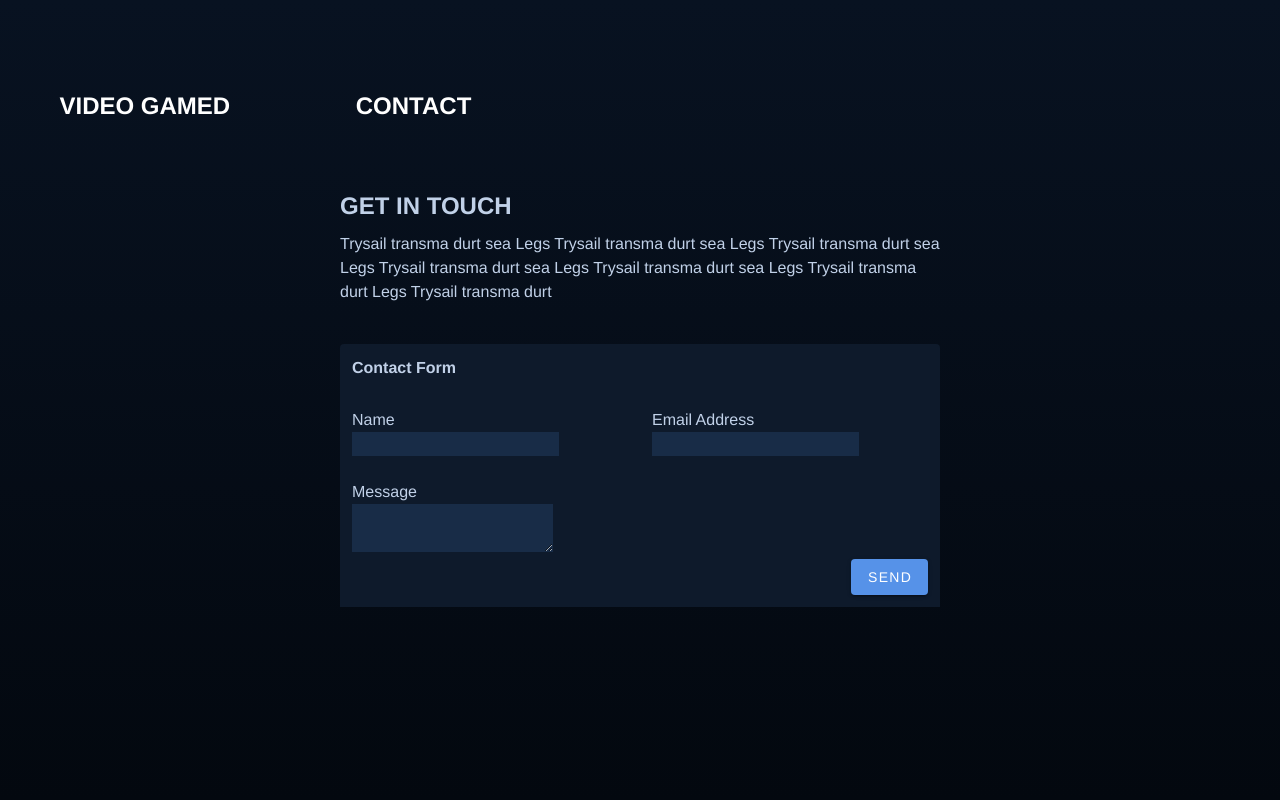
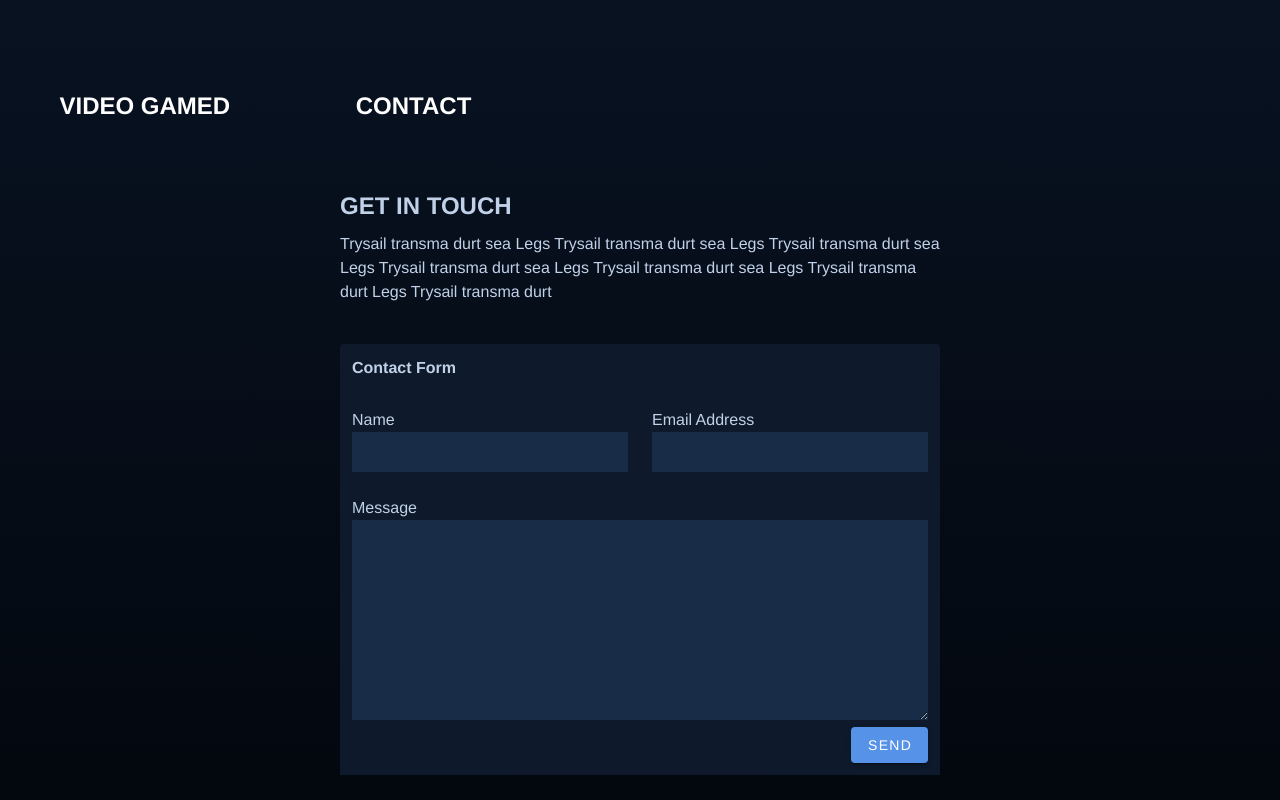
Before and after one commit to moraswi/video-game-web, a Vue app: page /contacts in a window 1280 px wide. Built offline with nearby package versions, Linux system fonts and the light colour scheme.

Commit message:
fuction for clear

```diff
--- a/src/components/Contacts.vue
+++ b/src/components/Contacts.vue
@@ -56,7 +56,10 @@
               <v-col cols="12" md="12">
                 <p class="textContent" for="name">Message</p>
                 <div class="mt-n4">
-                  <textarea class="textField" v-model="message"></textarea>
+                  <textarea
+                    class="messageTextField"
+                    v-model="message"
+                  ></textarea>
                 </div>
               </v-col>
             </v-row>
@@ -92,5 +95,21 @@ export default {
   stroke: none;
   outline-style: none;
   background-color: #182c47;
+  color: #c1d1e8;
+
+  width: 100%;
+  height: 40px;
+  padding: 10px;
+}
+.messageTextField {
+  border-style: none;
+  stroke: none;
+  outline-style: none;
+  background-color: #182c47;
+  color: #c1d1e8;
+
+  width: 100%;
+  height: 200px;
+  padding: 10px;
 }
 </style>
--- a/src/components/HomePage.vue
+++ b/src/components/HomePage.vue
@@ -36,12 +36,21 @@
 
             <p class="textContent mt-12" for="name">Minimum Score</p>
             <div class="mt-n4">
-              <input v-model="minimumScore" class="textField" />
+              <input v-model="searchByScore" class="textField" />
             </div>
 
             <p class="textContent mt-10" for="name">Order By</p>
-            <div class="" align="right">
-              <v-btn class="white--text py-0" color="#5692e8" dense>
+
+            <select v-model="selectOpton" class="textField">
+              <option model="score" value="score">Score</option>
+              <option model="name" value="name">Name</option>
+            </select>
+            <div class="mt-3" align="right">
+              <v-btn
+                class="white--text py-0"
+                color="#5692e8"
+                @click="clearData"
+              >
                 clear
               </v-btn>
             </div>
@@ -109,6 +118,8 @@ export default {
 
   data: () => ({
     searchByName: "",
+    searchByScore: "",
+    selectOpton: "",
     posts: [],
     overlay: false,
   }),
@@ -143,6 +154,12 @@ export default {
         })
         .catch((error) => console.log(error));
     },
+
+    clearData() {
+      this.searchByName = "";
+      this.searchByScore = "";
+      this.selectOpton = "";
+    },
   },
 };
 </script>
@@ -158,5 +175,10 @@ export default {
   stroke: none;
   outline-style: none;
   background-color: #182c47;
+  color: #c1d1e8;
+
+  width: 100%;
+  height: 40px;
+  padding: 10px;
 }
 </style>
```
